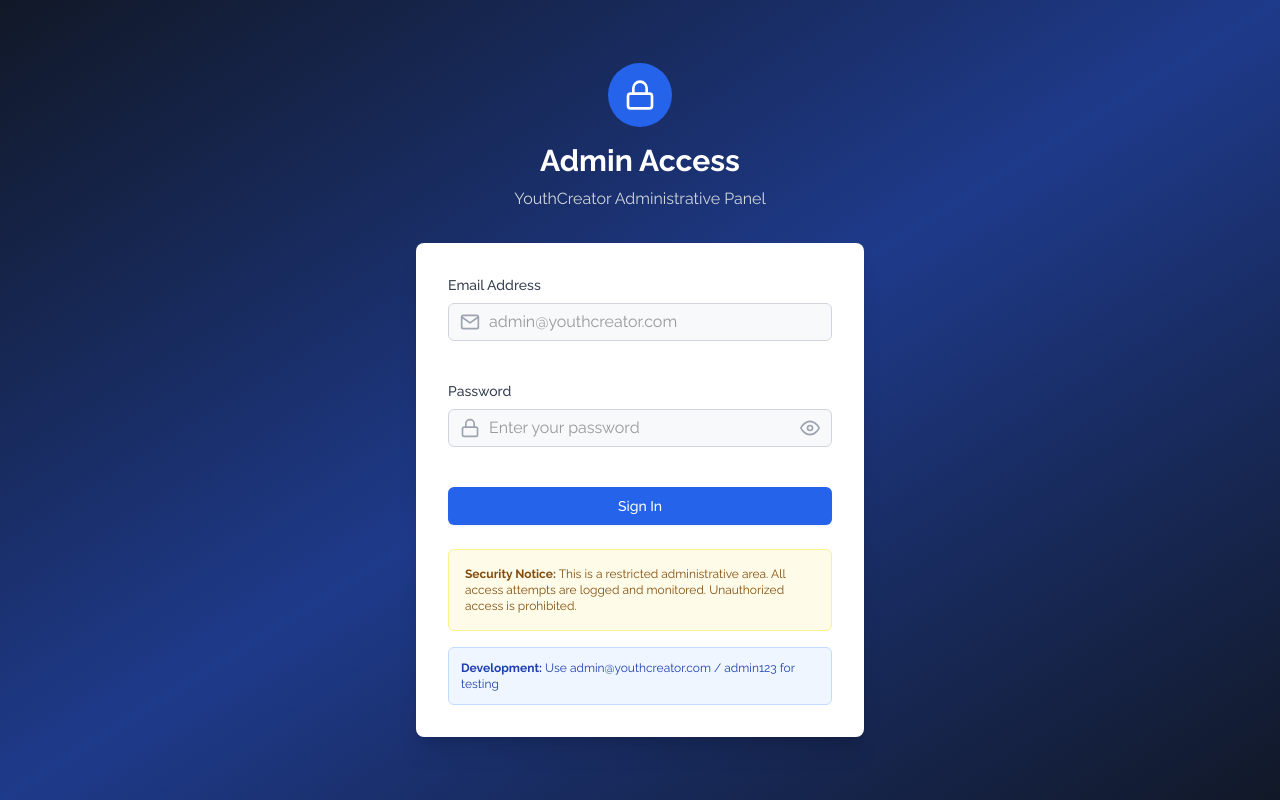
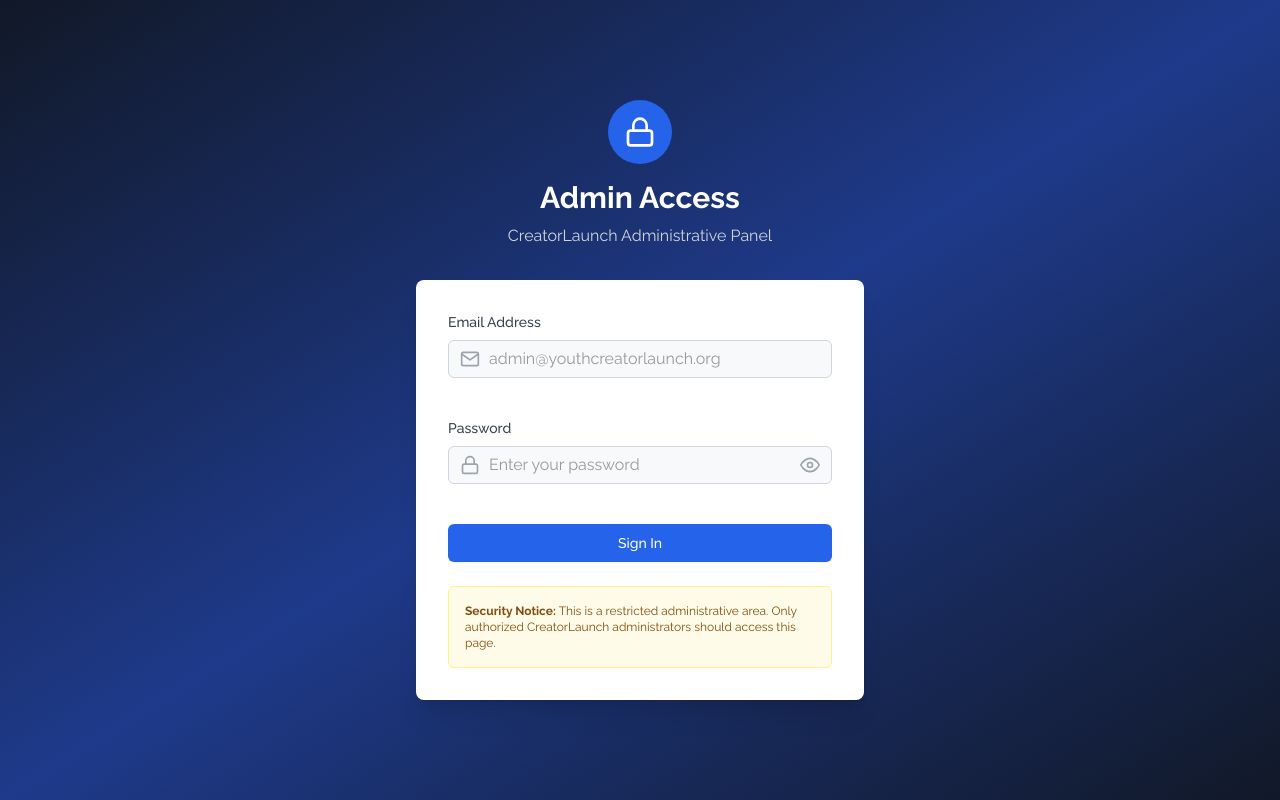
Before and after one commit to AdminYouthCreator/CreatorLaunch, a Next.js app in the folder frontend/: page /admin in a window 1280 px wide. Built offline with nearby package versions, Linux system fonts and the light colour scheme.

Commit message:
Refactor AdminLogin component for clarity and updates

```diff
--- a/frontend/components/admin/AdminLogin.tsx
+++ b/frontend/components/admin/AdminLogin.tsx
@@ -1,11 +1,6 @@
 import React, { useState } from 'react';
 import { useAdminAuth } from '@/hooks/useAdminAuth';
 import { FiLock, FiMail, FiEye, FiEyeOff } from 'react-icons/fi';
-
-// ################## ----- ADMIN LOGIN COMPONENT ----- ##################
-// Secure login form for admin access
-// Only accessible via admin subdomain/URL
-// ####################################################################
 
 const AdminLogin: React.FC = () => {
   const [email, setEmail] = useState('');
@@ -16,15 +11,17 @@
 
   const { login } = useAdminAuth();
 
-  const handleSubmit = async (e: React.FormEvent) => {
-    e.preventDefault();
+  const handleSubmit = async (event: React.FormEvent) => {
+    event.preventDefault();
+
     setIsLoading(true);
     setError('');
 
     try {
       const success = await login(email, password);
+
       if (!success) {
-        setError('Invalid credentials. Access denied.');
+        setError('Invalid admin credentials or this account is not an admin.');
       }
     } catch (err) {
       setError('Login failed. Please try again.');
@@ -36,57 +33,59 @@
   return (
     <div className="min-h-screen bg-gradient-to-br from-gray-900 via-blue-900 to-gray-900 flex items-center justify-center p-4">
       <div className="max-w-md w-full">
-        {/* Logo/Header */}
         <div className="text-center mb-8">
           <div className="inline-flex items-center justify-center w-16 h-16 bg-blue-600 rounded-full mb-4">
             <FiLock className="w-8 h-8 text-white" />
           </div>
+
           <h2 className="text-3xl font-bold text-white mb-2">Admin Access</h2>
-          <p className="text-gray-300">YouthCreator Administrative Panel</p>
+          <p className="text-gray-300">CreatorLaunch Administrative Panel</p>
         </div>
 
-        {/* Login Form */}
         <div className="bg-white rounded-lg shadow-xl p-8">
           <form onSubmit={handleSubmit} className="space-y-6">
-            {/* Email Field */}
             <div>
-              <label htmlFor="email" className="block text-sm font-medium text-gray-700 mb-2">
+              <label htmlFor="admin-email" className="block text-sm font-medium text-gray-700 mb-2">
                 Email Address
               </label>
+
               <div className="relative">
                 <div className="absolute inset-y-0 left-0 pl-3 flex items-center pointer-events-none">
                   <FiMail className="h-5 w-5 text-gray-400" />
                 </div>
+
                 <input
-                  id="email"
+                  id="admin-email"
                   type="email"
                   value={email}
-                  onChange={(e) => setEmail(e.target.value)}
+                  onChange={(event) => setEmail(event.target.value)}
                   required
                   className="block w-full pl-10 pr-3 py-2 border border-gray-300 rounded-md leading-5 bg-white placeholder-gray-500 focus:outline-none focus:ring-2 focus:ring-blue-600 focus:border-blue-600"
-                  placeholder="admin@youthcreator.com"
+                  placeholder="admin@youthcreatorlaunch.org"
                 />
               </div>
             </div>
 
-            {/* Password Field */}
             <div>
-              <label htmlFor="password" className="block text-sm font-medium text-gray-700 mb-2">
+              <label htmlFor="admin-password" className="block text-sm font-medium text-gray-700 mb-2">
                 Password
               </label>
+
               <div className="relative">
                 <div className="absolute inset-y-0 left-0 pl-3 flex items-center pointer-events-none">
                   <FiLock className="h-5 w-5 text-gray-400" />
                 </div>
+
                 <input
-                  id="password"
+                  id="admin-password"
                   type={showPassword ? 'text' : 'password'}
                   value={password}
-                  onChange={(e) => setPassword(e.target.value)}
+                  onChange={(event) => setPassword(event.target.value)}
                   required
                   className="block w-full pl-10 pr-10 py-2 border border-gray-300 rounded-md leading-5 bg-white placeholder-gray-500 focus:outline-none focus:ring-2 focus:ring-blue-600 focus:border-blue-600"
                   placeholder="Enter your password"
                 />
+
                 <button
                   type="button"
                   onClick={() => setShowPassword(!showPassword)}
@@ -101,42 +100,25 @@
               </div>
             </div>
 
-            {/* Error Message */}
             {error && (
               <div className="bg-red-50 border border-red-200 rounded-md p-3">
                 <p className="text-sm text-red-600">{error}</p>
               </div>
             )}
 
-            {/* Submit Button */}
             <button
               type="submit"
               disabled={isLoading}
               className="w-full flex justify-center py-2 px-4 border border-transparent rounded-md shadow-sm text-sm font-medium text-white bg-blue-600 hover:bg-blue-700 focus:outline-none focus:ring-2 focus:ring-offset-2 focus:ring-blue-600 disabled:opacity-50 disabled:cursor-not-allowed"
             >
-              {isLoading ? (
-                <div className="flex items-center">
-                  <div className="animate-spin rounded-full h-4 w-4 border-b-2 border-white mr-2"></div>
-                  Authenticating...
-                </div>
-              ) : (
-                'Sign In'
-              )}
+              {isLoading ? 'Authenticating...' : 'Sign In'}
             </button>
           </form>
 
-          {/* Security Notice */}
           <div className="mt-6 p-4 bg-yellow-50 border border-yellow-200 rounded-md">
             <p className="text-xs text-yellow-800">
               <strong>Security Notice:</strong> This is a restricted administrative area.
-              All access attempts are logged and monitored. Unauthorized access is prohibited.
-            </p>
-          </div>
-
-          {/* Development Notice */}
-          <div className="mt-4 p-3 bg-blue-50 border border-blue-200 rounded-md">
-            <p className="text-xs text-blue-800">
-              <strong>Development:</strong> Use admin@youthcreator.com / admin123 for testing
+              Only authorized CreatorLaunch administrators should access this page.
             </p>
           </div>
         </div>
```
